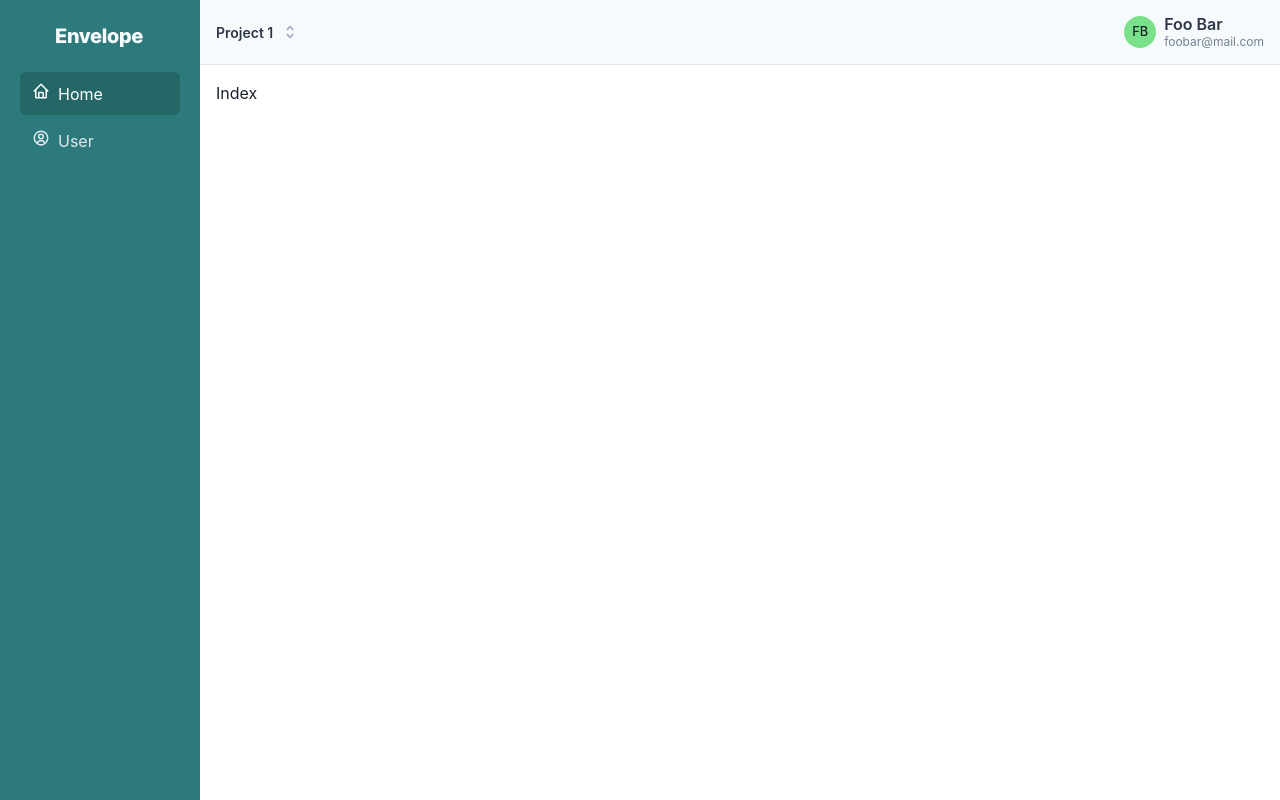
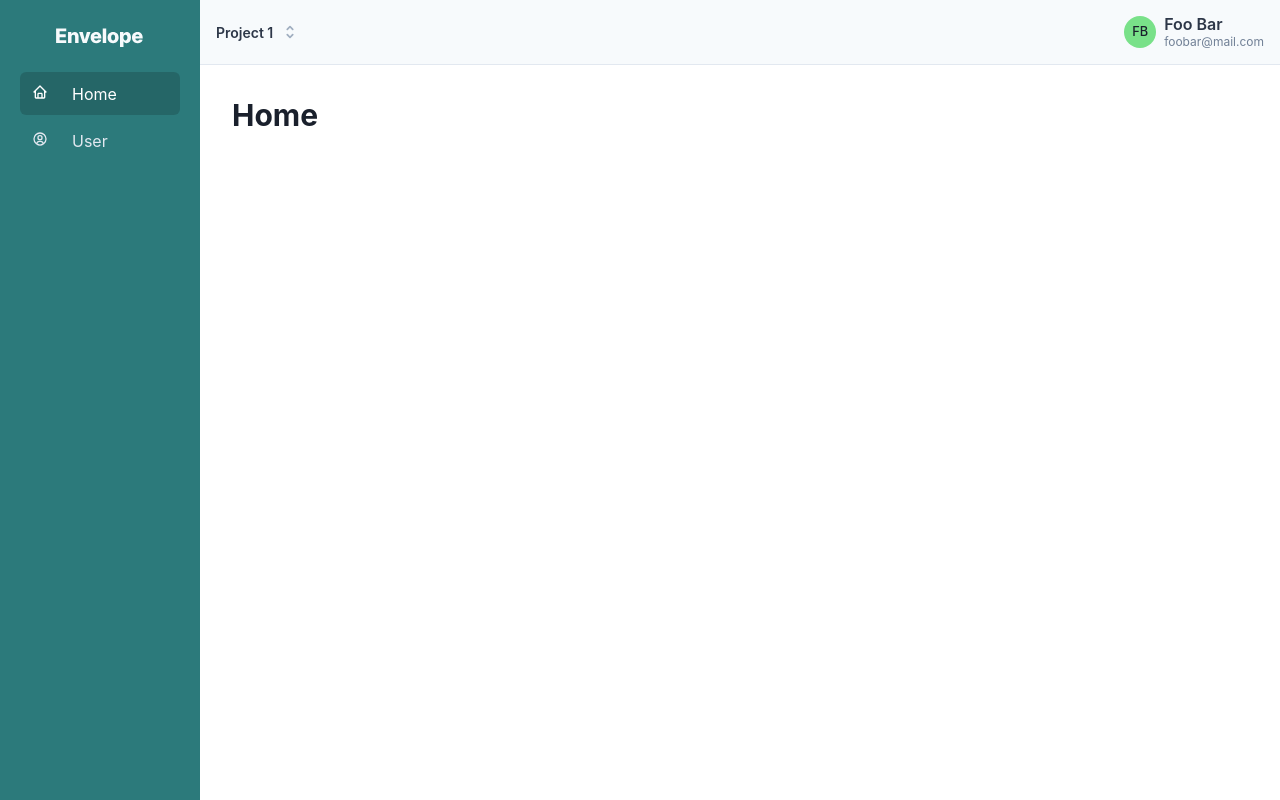
Before and after one commit to dindasigma/redis-playground, a Next.js app in the folder next/next-setup/: page / in a window 1280 px wide. Built offline with nearby package versions, Linux system fonts and the light colour scheme.

Commit message:
add(next/next-setup): add header component

```diff
--- a/next/next-setup/package.json
+++ b/next/next-setup/package.json
@@ -17,7 +17,8 @@
     "next-seo": "^4.28.1",
     "react": "17.0.2",
     "react-dom": "17.0.2",
-    "react-icons": "^4.3.1"
+    "react-icons": "^4.3.1",
+    "react-table": "^7.7.0"
   },
   "devDependencies": {
     "@types/node": "16.11.7",
--- a/next/next-setup/pages/index.tsx
+++ b/next/next-setup/pages/index.tsx
@@ -1,11 +1,12 @@
 import Container from 'components/container';
+import Header from 'components/layout/header';
 import { NextSeo } from 'next-seo';
 
 export default function App() {
   return (
     <Container>
       <NextSeo title="Index" description="App Dashboard" />
-      Index
+      <Header title="Home" />
     </Container>
   );
 }
--- a/next/next-setup/src/components/container.tsx
+++ b/next/next-setup/src/components/container.tsx
@@ -1,8 +1,6 @@
 import { useState } from 'react';
 import { Box, useBreakpointValue, ChakraProviderProps } from '@chakra-ui/react';
-import Head from 'next/head';
-
-import Header from 'components/layout/header';
+import Navbar from 'components/layout/navbar';
 import Sidebar from 'components/layout/sidebar';
 import Page from 'components/layout/page';
 import { DefaultSeo } from 'next-seo';
@@ -34,7 +32,7 @@ export default function Container({ children }: ChakraProviderProps) {
         onClose={toggleSidebar}
       />
       <Box ml={!variants?.navigationButton && 200}>
-        <Header
+        <Navbar
           showSidebarButton={variants?.navigationButton}
           onShowSidebar={toggleSidebar}
         />
--- /dev/null
+++ b/next/next-setup/src/components/layout/header.tsx
@@ -0,0 +1,71 @@
+import {
+  Box,
+  Button,
+  Heading,
+  HStack,
+  Input,
+  InputGroup,
+  InputRightElement,
+  Stack,
+  Text,
+  useColorModeValue as mode,
+} from '@chakra-ui/react';
+import * as React from 'react';
+import { FiSearch } from 'react-icons/fi';
+
+interface HeaderProps {
+  title: string;
+  withSearchBox: Boolean;
+  withAddButton: Boolean;
+}
+
+export default function Header({
+  title,
+  withSearchBox,
+  withAddButton,
+}: HeaderProps) {
+  return (
+    <Stack
+      spacing="5"
+      direction={{ base: 'column', md: 'row' }}
+      justify="space-between"
+      align={{ base: 'flex-start', md: 'center' }}
+      pb="10"
+    >
+      <Stack>
+        <Heading size="lg">{title}</Heading>
+      </Stack>
+
+      <HStack
+        justify="flex-end"
+        flex="1"
+        w={{ base: 'full', md: 'auto' }}
+        spacing={{ base: '2', md: '4' }}
+      >
+        {withSearchBox && (
+          <InputGroup maxW={{ md: '80' }} w="full">
+            <InputRightElement color="gray.400">
+              <FiSearch />
+            </InputRightElement>
+            <Input
+              bg={mode('white', 'gray.800')}
+              placeholder={`Search for ${title}`}
+              fontSize="sm"
+            />
+          </InputGroup>
+        )}
+        {withAddButton && (
+          <Button
+            bg="teal.600"
+            color="gray.50"
+            flexShrink={0}
+            fontWeight="bold"
+            fontSize="sm"
+          >
+            Add New {title}
+          </Button>
+        )}
+      </HStack>
+    </Stack>
+  );
+}
--- a/next/next-setup/src/components/layout/header/index.tsx
+++ b/next/next-setup/src/components/layout/navbar/index.tsx
@@ -8,7 +8,7 @@ interface Props {
   showSidebarButton?: boolean;
 }
 
-const Header = ({ showSidebarButton = true, onShowSidebar }: Props) => {
+const Navbar = ({ showSidebarButton = true, onShowSidebar }: Props) => {
   return (
     <Flex bg="gray.50" p={4} color="gray.700" borderBottomWidth="1px">
       {showSidebarButton && (
@@ -26,4 +26,4 @@ const Header = ({ showSidebarButton = true, onShowSidebar }: Props) => {
   );
 };
 
-export default Header;
+export default Navbar;
--- a/next/next-setup/src/components/layout/page/index.tsx
+++ b/next/next-setup/src/components/layout/page/index.tsx
@@ -4,8 +4,10 @@ import React from 'react';
 
 const Page = (props: { children: ReactJSXElementChildrenAttribute }) => {
   return (
-    <Box w="full" px="4" py="4">
-      {props.children}
+    <Box p="8">
+      <Box maxW="7xl" mx="auto">
+        {props.children}
+      </Box>
     </Box>
   );
 };
--- a/next/next-setup/src/components/layout/sidebar/menuItem.tsx
+++ b/next/next-setup/src/components/layout/sidebar/menuItem.tsx
@@ -31,7 +31,14 @@ export const NavItem = (props: NavItemProps) => {
         _activeLink={{ bg: 'blackAlpha.300', color: 'white' }}
       >
         <Box fontSize="lg">
-          <Icon as={icon} />
+          <Icon
+            as={icon}
+            mr="4"
+            fontSize="16"
+            _groupHover={{
+              color: 'white',
+            }}
+          />
         </Box>
         <NextLink href={href || ''} passHref>
           <LinkOverlay>
```
Also changed, not shown: next/next-setup/src/components/layout/navbar/accountSwitcher.tsx (renamed from next/next-setup/src/components/layout/header/accountSwitcher.tsx), next/next-setup/src/components/layout/navbar/accountSwitcherButton.tsx (renamed from next/next-setup/src/components/layout/header/accountSwitcherButton.tsx), next/next-setup/src/components/layout/navbar/userInfo.tsx (renamed from next/next-setup/src/components/layout/header/userInfo.tsx).
